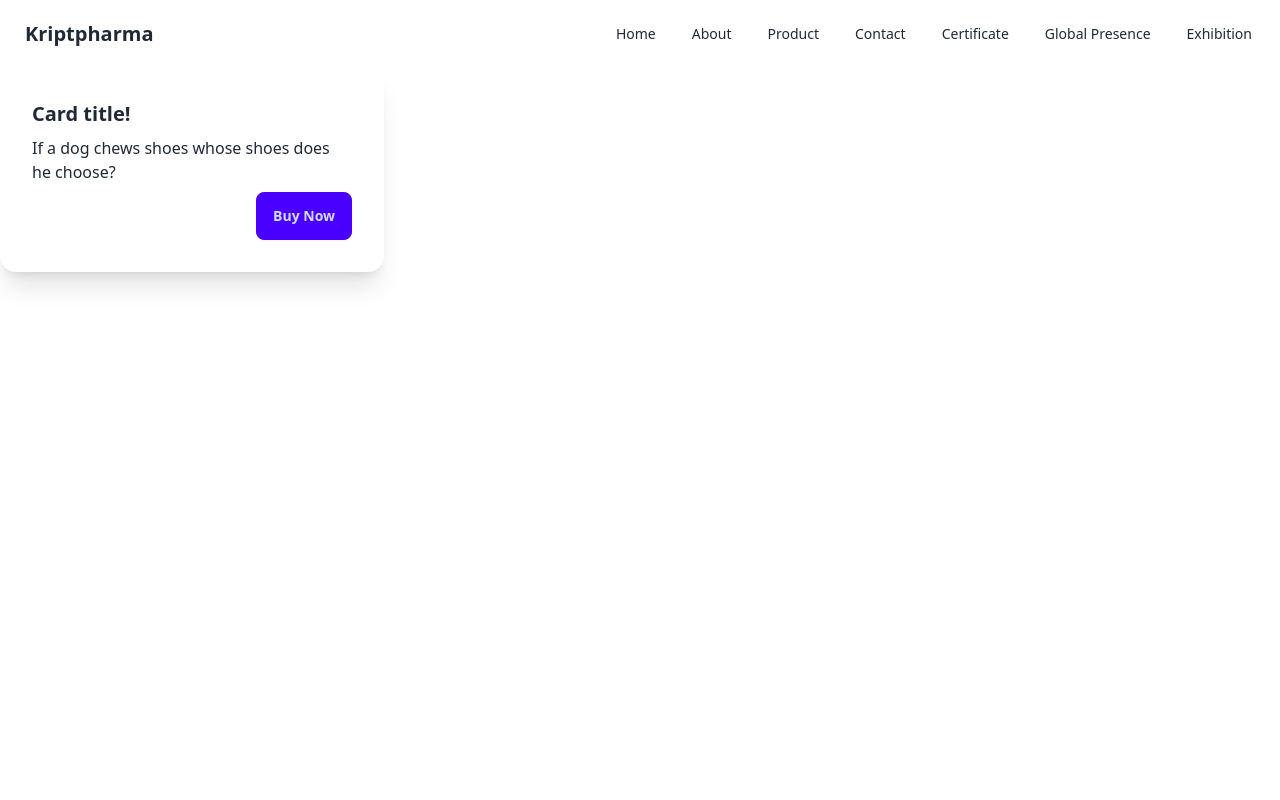
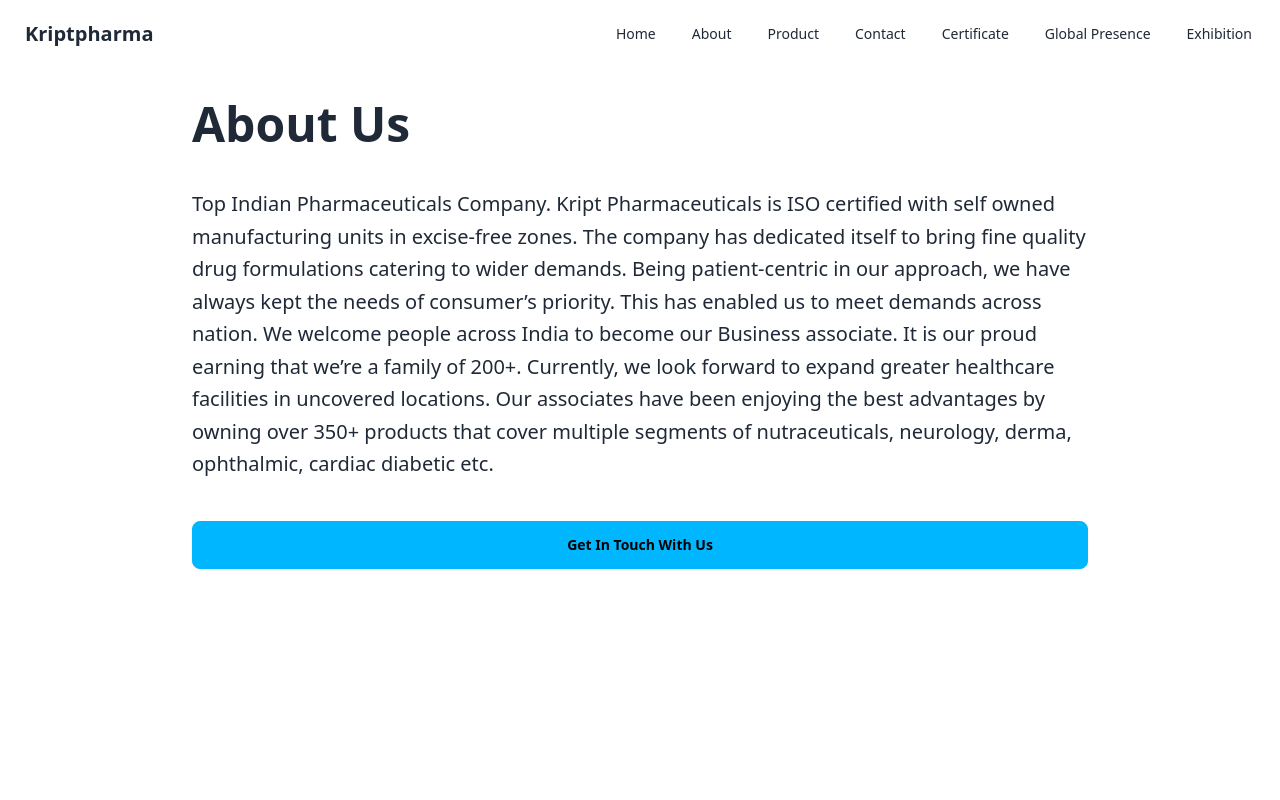
Before and after one commit to decipher-cs/kriptpharma, a React (Vite) app: page /about in a window 1280 px wide. Shown: the top 800 px of the page. Built offline with nearby package versions, Linux system fonts and the light colour scheme.

Commit message:
added about page

```diff
--- a/src/routes/about.lazy.tsx
+++ b/src/routes/about.lazy.tsx
@@ -1,4 +1,4 @@
-import { createLazyFileRoute } from '@tanstack/react-router'
+import { createLazyFileRoute, Link } from '@tanstack/react-router'
 
 export const Route = createLazyFileRoute('/about')({
     component: () => <About />,
@@ -6,14 +6,30 @@ export const Route = createLazyFileRoute('/about')({
 
 const About = () => {
     return (
-        <div className="card w-96 bg-base-100 shadow-xl">
-            <div className="card-body">
-                <h2 className="card-title">Card title!</h2>
-                <p>If a dog chews shoes whose shoes does he choose?</p>
-                <div className="card-actions justify-end">
-                    <button className="btn btn-primary">Buy Now</button>
-                </div>
-            </div>
-        </div>
+        <section className="mt-8 gap-10 grid justify-center">
+            <h1 className="bg-clip-text text-3xl font-extrabold sm:text-5xl">
+                About Us
+            </h1>
+
+            <p className="text-xl/relaxed max-w-4xl">
+                Top Indian Pharmaceuticals Company. Kript Pharmaceuticals is ISO
+                certified with self owned manufacturing units in excise-free
+                zones. The company has dedicated itself to bring fine quality
+                drug formulations catering to wider demands. Being
+                patient-centric in our approach, we have always kept the needs
+                of consumer’s priority. This has enabled us to meet demands
+                across nation. We welcome people across India to become our
+                Business associate. It is our proud earning that we’re a family
+                of 200+. Currently, we look forward to expand greater healthcare
+                facilities in uncovered locations. Our associates have been
+                enjoying the best advantages by owning over 350+ products that
+                cover multiple segments of nutraceuticals, neurology, derma,
+                ophthalmic, cardiac diabetic etc.
+            </p>
+
+            <Link className="btn btn-info" to="/contact">
+                Get In Touch With Us
+            </Link>
+        </section>
     )
 }
```
